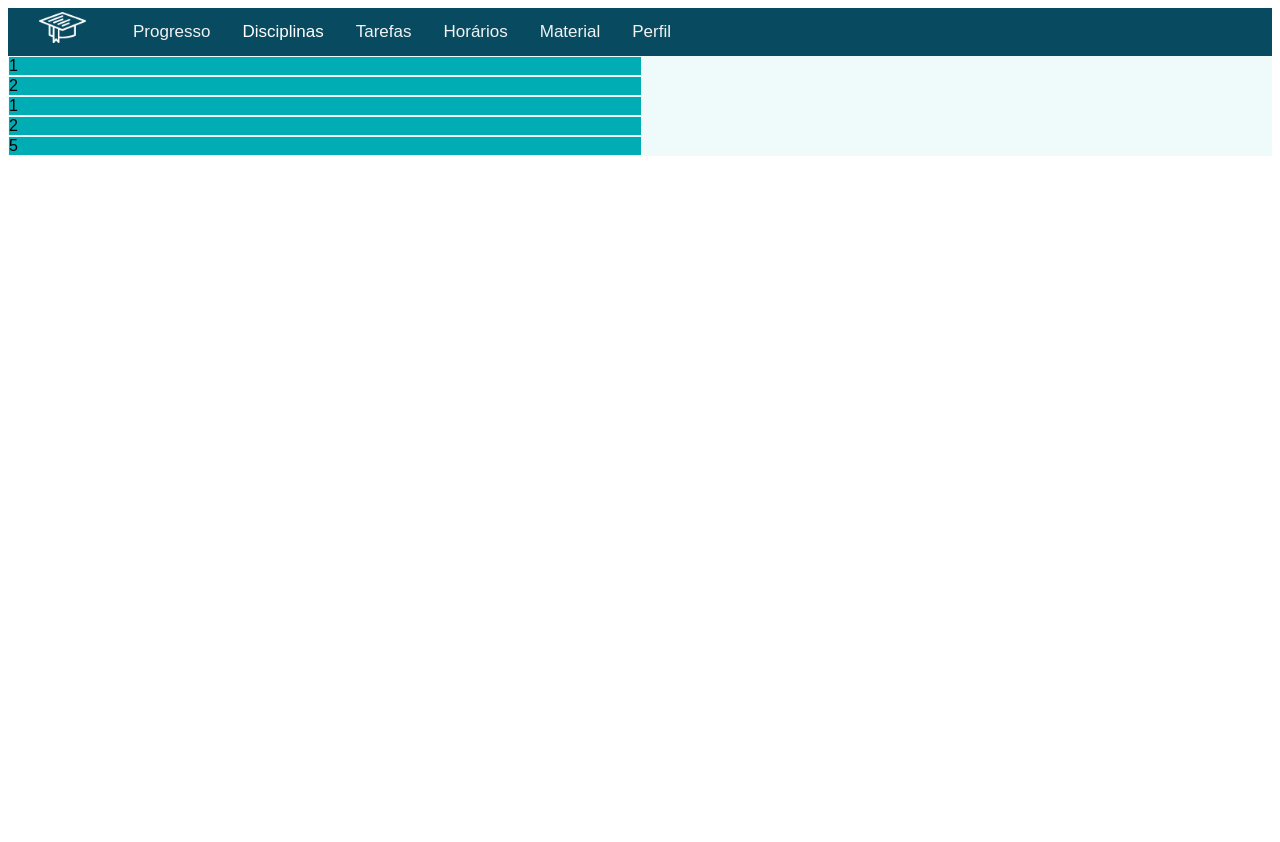
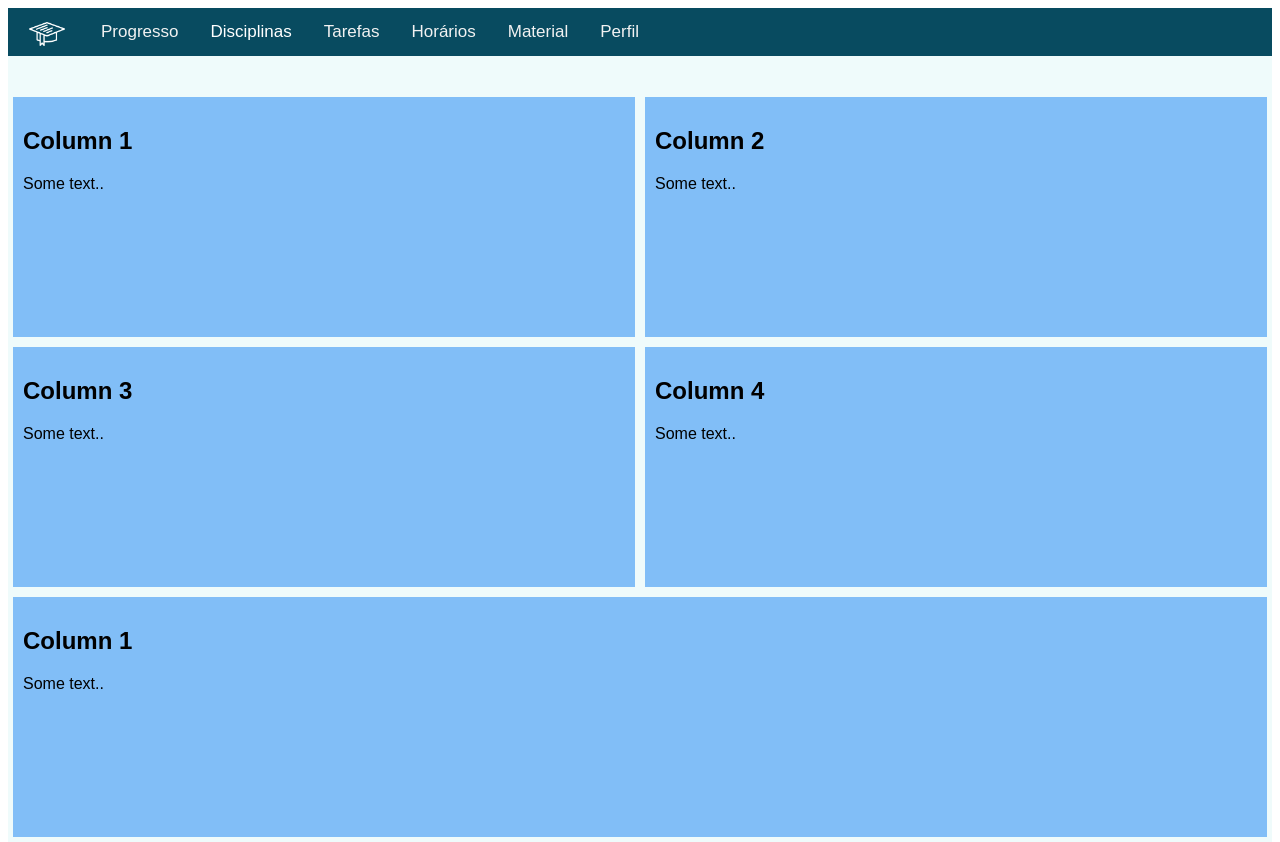
Before and after one commit to MauricioBF/studylife, a plain HTML site: page index.html in a window 1280 px wide. Before the commit the page ends 800 px from the top, so only its background shows below. Drawn offline with Linux system fonts and the light colour scheme.

Commit message:
Add files via upload

```diff
--- a/css/style.css
+++ b/css/style.css
@@ -15,13 +15,6 @@ html, body{
 .body{
     margin-left: 10%;
     margin-right: 10%;
-}
-
-.column{
-    background-color: #00ADB5;
-    border-style: solid;
-    border-color: #EFFBFB;
-    border-width: 1px;
 }
 
 .topnav a {
@@ -85,10 +78,9 @@ html, body{
 
 .navbar-brand {
 	margin-bottom: -10px;
-	margin-top: -10px;
+	margin-top: 0px;
 	max-width: 77px;
 	background-color: #084B60;
-    pointer-events:none;
 }
 
 .dropdown-content a:hover {
@@ -118,12 +110,22 @@ html, body{
 
 /* home */
 
-.column {
-    float: left;
-    width: 50%;
+* {
+    box-sizing: border-box;
 }
 
 /* Clear floats after the columns */
+
+.column {
+    background-color: #81BEF7;
+    border-style: solid;
+    border-color: #EFFBFB;
+    border-width: 5px;
+    float: left;
+    width: 50%;
+    padding: 10px;
+    height: 250px;
+}
 
 .row:after {
     content: "";
@@ -132,7 +134,9 @@ html, body{
 }
 
 @media screen and (max-width: 600px) {
-    .column {width: 100%;}
+    .column {
+        width: 50%;
+    }
 }
 
 /* progresso */
--- a/index.html
+++ b/index.html
@@ -11,7 +11,7 @@
     <div class="container">
         <!--navbar-->
         <div class="topnav" id="myTopnav">
-            <a href="#" class="active navbar-brand"><img src="pict/icon.png" style= "width: 60%;"></a>
+            <a href="#" class="active navbar-brand"><img src="pict/icon.png" style= "width: 80%;"></a>
             <a href="progresso.html">Progresso</a>
             <div class="dropdown">
                 <button class="dropbtn">Disciplinas
@@ -31,16 +31,34 @@
             <a href="javascript:void(0);" style="font-size:15px;" class="icon" onclick="myFunction()">&#9776;</a>
         </div>
         <!--corpo da home-->
-        <div class="row">
-            <div class="column">1</div>
-            <div class="column">2</div>
+        <div class="corpo">
+            <br><br>
+            <div class="row">
+                <div class="column">
+                    <h2>Column 1</h2>
+                    <p>Some text..</p>
+                </div>
+                <div class="column">
+                    <h2>Column 2</h2>
+                    <p>Some text..</p>
+                </div>
+                <div class="column">
+                    <h2>Column 3</h2>
+                    <p>Some text..</p>
+                </div>
+                <div class="column">
+                    <h2>Column 4</h2>
+                    <p>Some text..</p>
+                </div>
+            </div>
+            <div class="column" style="background-color:#81BEF7;width:100%;">
+                <h2>Column 1</h2>
+                <p>Some text..</p>
+            </div>
         </div>
-        <div class="row">
-            <div class="column">1</div>
-            <div class="column">2</div>
-        </div>
-        <div class="row">
-            <div class="column">5</div>
+        <!--rodapé-->
+        <div class="roda">
+
         </div>
     </div>
     <script src="js/nav.js"></script>
```
Also changed, not shown: progresso.html (+1 -1 lines).
